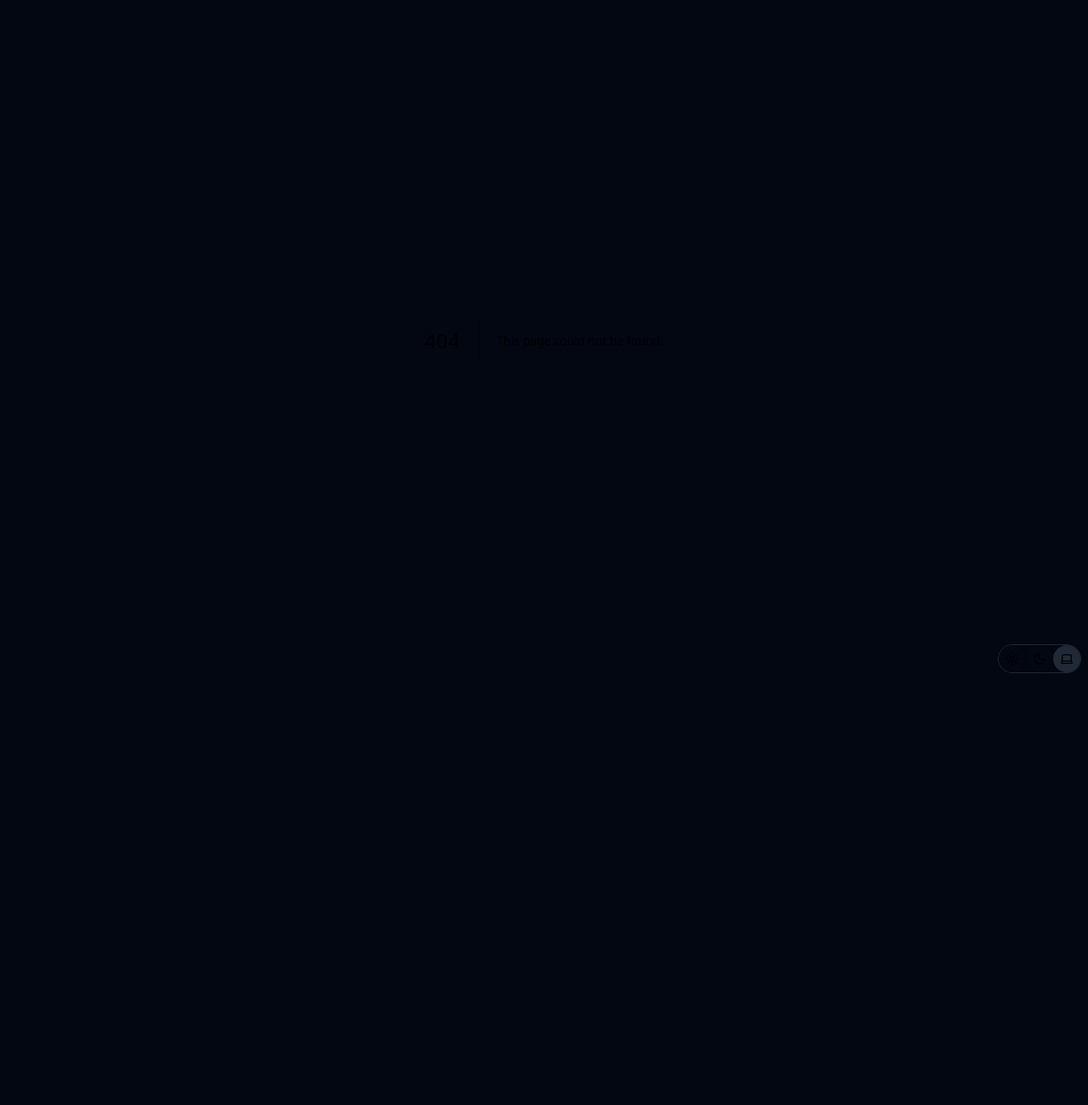
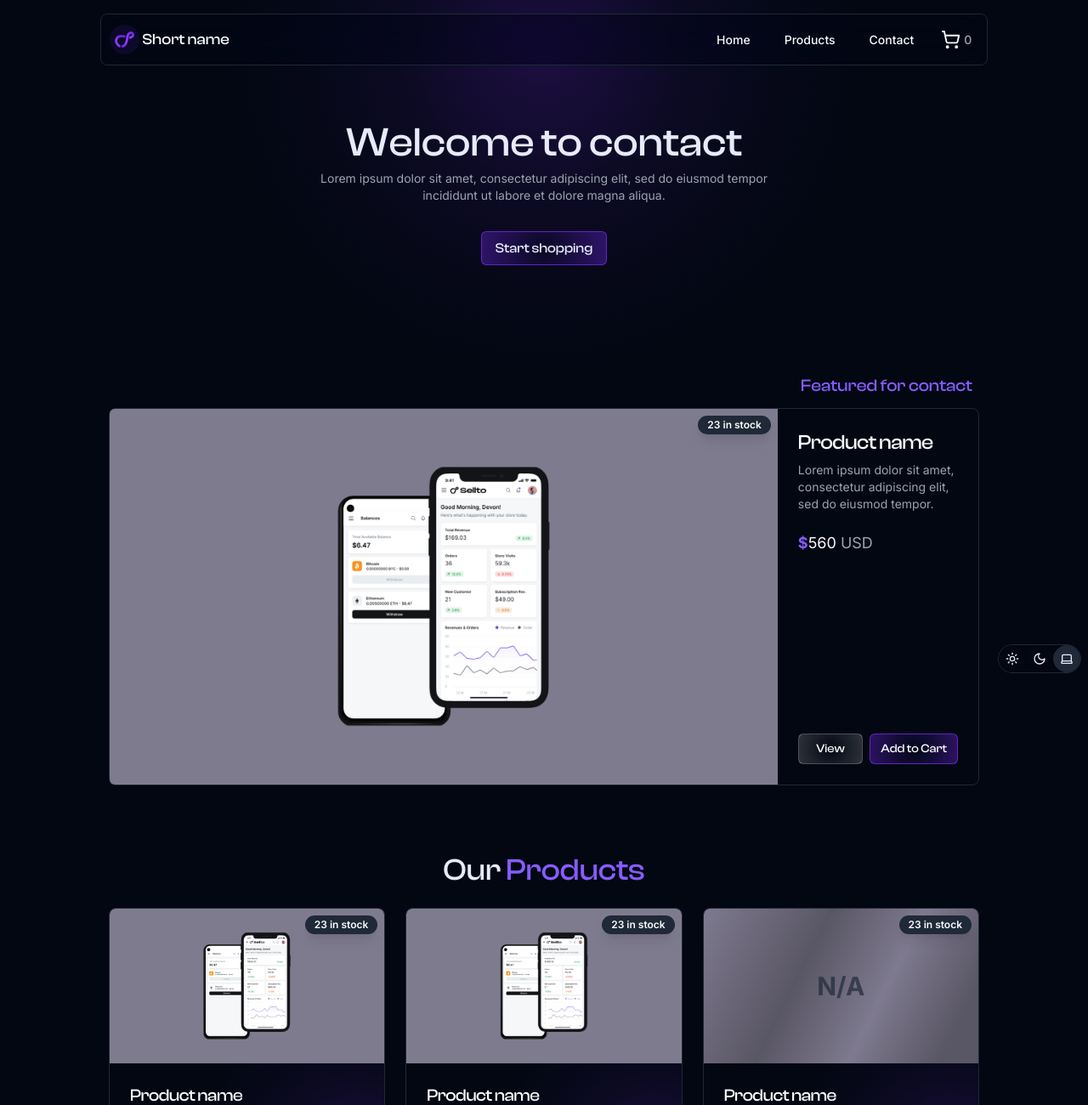
Before and after one commit to ahammadabdullah/sellto-merchant, a Next.js app: page /shop/contact in a window 1280 px wide. Before the commit this address had no page. Shown: the top 1300 px of the page at 85% size. Before the commit the page ends 800 px from the top, so only its background shows below. Built offline with nearby package versions, Linux system fonts and the light colour scheme.

Commit message:
[feat] subdomain

```diff
--- /dev/null
+++ b/src/app/shop/[subdomain]/page.tsx
@@ -0,0 +1,99 @@
+"use client";
+// libraries
+// import gsap from "gsap";
+import Link from "next/link";
+import Image from "next/image";
+import { ReactLenisProvider } from "@/components/helpers/LenisProvider";
+
+// components
+import { Button as CustomButton } from "@/components/ui/CustomButton";
+import { ShopHero } from "@/components/shop/Hero";
+import { FeaturedProduct } from "@/components/shop/FeaturedProduct";
+import { ProductCard } from "@/components/shop/ProductCard";
+import { Skeleton } from "@/components/ui/skeleton";
+import { ShopCtaCard } from "@/components/shop/ctaCard";
+import sampleProduct from "@/assets/sample_product.png";
+import { useParams } from "next/navigation";
+
+export default function Home() {
+  const params = useParams();
+  const subdomain = params.subdomain;
+
+  return (
+    <ReactLenisProvider>
+      <main className="w-full overflow-x-hidden">
+        <ShopHero
+          className=""
+          link="/shop/products"
+          title={`Welcome to ${subdomain}`}
+          sub_title="Lorem ipsum dolor sit amet, consectetur adipiscing elit, sed do eiusmod tempor incididunt ut labore et dolore magna aliqua."
+        />
+        <div className="mx-auto  max-w-[1024px] max-[1025px]:px-[0.5rem]">
+          <section className="">
+            <h1 className="font-clash font-medium text-xl md:text-right w-full px-2 mb-3 text-primary2">
+              Featured for {subdomain}
+            </h1>
+            {/* title max length 55chr subtitle max lenght 85chr  */}
+            <FeaturedProduct
+              id={"fawfhiwoah"}
+              stockCount={23}
+              title="Product name"
+              subtitle="Lorem ipsum dolor sit amet, consectetur adipiscing elit, sed do eiusmod tempor."
+              price="560"
+              image={sampleProduct}
+            ></FeaturedProduct>
+          </section>
+          <section className="py-28 sm:py-20">
+            <h1 className="font-clash font-medium text-3xl sm:text-4xl w-full text-center px-2 mb-6">
+              Our <span className="text-primary2">Products</span>
+            </h1>
+            <div className="grid sm:grid-cols-2 lg:grid-cols-3 gap-6 relative">
+              {/* title max length 55chr subtitle max lenght 85chr  */}
+
+              <ProductCard
+                id={"fawfhiwoah"}
+                stockCount={23}
+                title="Product name"
+                subtitle="Lorem ipsum dolor sit amet, consectetur adipiscing elit, sed do eiusmod tempor."
+                price="560"
+                image={sampleProduct}
+              ></ProductCard>
+              <ProductCard
+                id={"fawfhiwoah"}
+                stockCount={23}
+                title="Product name"
+                subtitle="Lorem ipsum dolor sit amet, consectetur adipiscing elit, sed do eiusmod tempor."
+                price="560"
+                image={sampleProduct}
+              ></ProductCard>
+              <ProductCard
+                className="lg:block hidden "
+                id={"fawfhiwoah"}
+                stockCount={23}
+                title="Product name"
+                subtitle="Lorem ipsum dolor sit amet, consectetur adipiscing elit, sed do eiusmod tempor."
+                price="560"
+              ></ProductCard>
+              <Skeleton className="w-full min-h-[120px]" />
+              <Skeleton className="w-full min-h-[120px] sm:block hidden" />
+              <Skeleton className="w-full min-h-[120px] lg:block hidden" />
+              <div className="w-full min-h-[10%] sm:min-h-[25%] bg-gradient-to-t from-background to-transparent  absolute bottom-0 grid place-items-center ">
+                <CustomButton asChild>
+                  <Link href={"/shop/products"}>View all products</Link>
+                </CustomButton>
+              </div>
+            </div>
+          </section>
+          <section className="py-6 sm:py-20">
+            {/* title max lenght 20chr  subtitle max lenght 150chr*/}
+            <ShopCtaCard
+              title="We’re here to help"
+              subtitle="If you’re in need of support for a product you purchased or just want
+          to say hi, please contact us by tapping the button below."
+            ></ShopCtaCard>
+          </section>
+        </div>
+      </main>
+    </ReactLenisProvider>
+  );
+}
--- a/src/app/shop/page.tsx
+++ b/src/app/shop/page.tsx
@@ -1,94 +1,12 @@
-// libraries
-// import gsap from "gsap";
-import Link from "next/link";
-import Image from "next/image";
-import { ReactLenisProvider } from "@/components/helpers/LenisProvider";
+import React from "react";
 
-// components
-import { Button as CustomButton } from "@/components/ui/CustomButton";
-import { ShopHero } from "@/components/shop/Hero";
-import { FeaturedProduct } from "@/components/shop/FeaturedProduct";
-import { ProductCard } from "@/components/shop/ProductCard";
-import { Skeleton } from "@/components/ui/skeleton";
-import { ShopCtaCard } from "@/components/shop/ctaCard";
-import sampleProduct from "@/assets/sample_product.png";
+const DefaultPage = () => {
+  return (
+    <div>
+      <h1>Default Page</h1>
+      <p>This is the default page.</p>
+    </div>
+  );
+};
 
-export default function Home() {
-  return (
-    <ReactLenisProvider>
-      <main className="w-full overflow-x-hidden">
-        <ShopHero
-          className=""
-          link="/shop/products"
-          title="Some awesome heading."
-          sub_title="Lorem ipsum dolor sit amet, consectetur adipiscing elit, sed do eiusmod tempor incididunt ut labore et dolore magna aliqua."
-        />
-        <div className="mx-auto  max-w-[1024px] max-[1025px]:px-[0.5rem]">
-          <section className="">
-            <h1 className="font-clash font-medium text-xl md:text-right w-full px-2 mb-3 text-primary2">
-              Featured
-            </h1>
-            {/* title max length 55chr subtitle max lenght 85chr  */}
-            <FeaturedProduct
-              id={"fawfhiwoah"}
-              stockCount={23}
-              title="Product name"
-              subtitle="Lorem ipsum dolor sit amet, consectetur adipiscing elit, sed do eiusmod tempor."
-              price="560"
-              image={sampleProduct}
-            ></FeaturedProduct>
-          </section>
-          <section className="py-28 sm:py-20">
-            <h1 className="font-clash font-medium text-3xl sm:text-4xl w-full text-center px-2 mb-6">
-              Our <span className="text-primary2">Products</span>
-            </h1>
-            <div className="grid sm:grid-cols-2 lg:grid-cols-3 gap-6 relative">
-              {/* title max length 55chr subtitle max lenght 85chr  */}
-
-              <ProductCard
-                id={"fawfhiwoah"}
-                stockCount={23}
-                title="Product name"
-                subtitle="Lorem ipsum dolor sit amet, consectetur adipiscing elit, sed do eiusmod tempor."
-                price="560"
-                image={sampleProduct}
-              ></ProductCard>
-              <ProductCard
-                id={"fawfhiwoah"}
-                stockCount={23}
-                title="Product name"
-                subtitle="Lorem ipsum dolor sit amet, consectetur adipiscing elit, sed do eiusmod tempor."
-                price="560"
-                image={sampleProduct}
-              ></ProductCard>
-              <ProductCard
-                className="lg:block hidden "
-                id={"fawfhiwoah"}
-                stockCount={23}
-                title="Product name"
-                subtitle="Lorem ipsum dolor sit amet, consectetur adipiscing elit, sed do eiusmod tempor."
-                price="560"
-              ></ProductCard>
-              <Skeleton className="w-full min-h-[120px]" />
-              <Skeleton className="w-full min-h-[120px] sm:block hidden" />
-              <Skeleton className="w-full min-h-[120px] lg:block hidden" />
-              <div className="w-full min-h-[10%] sm:min-h-[25%] bg-gradient-to-t from-background to-transparent  absolute bottom-0 grid place-items-center ">
-                <CustomButton asChild>
-                  <Link href={"/shop/products"}>View all products</Link>
-                </CustomButton>
-              </div>
-            </div>
-          </section>
-          <section className="py-6 sm:py-20">
-            {/* title max lenght 20chr  subtitle max lenght 150chr*/}
-            <ShopCtaCard
-              title="We’re here to help"
-              subtitle="If you’re in need of support for a product you purchased or just want
-          to say hi, please contact us by tapping the button below."
-            ></ShopCtaCard>
-          </section>
-        </div>
-      </main>
-    </ReactLenisProvider>
-  );
-}
+export default DefaultPage;
--- a/src/components/shop/nav/ShopNav.tsx
+++ b/src/components/shop/nav/ShopNav.tsx
@@ -19,9 +19,9 @@ import styles from "./ShopLandingNav.module.css";
 
 import { LinkType } from "@/types/types";
 const NavLinks: LinkType[] = [
-  { url: "/shop", label: "Home" },
-  { url: "/shop/products", label: "Products" },
-  { url: "/shop/contact", label: "Contact" },
+  { url: "/", label: "Home" },
+  { url: "/products", label: "Products" },
+  { url: "/contact", label: "Contact" },
 ];
 
 type ShopNavTypes = {
--- a/src/middleware.ts
+++ b/src/middleware.ts
@@ -1,20 +1,33 @@
 import NextAuth, { NextAuthConfig } from "next-auth";
 import { authConfig } from "./auth.config";
+import { NextResponse } from "next/server";
 
 const { auth } = NextAuth(authConfig as NextAuthConfig);
 
-export async function middleware(request: any) {
+import { NextRequest } from "next/server";
+
+export async function middleware(request: NextRequest) {
   const { nextUrl } = request;
   const session = await auth();
   const isLoggedIn = !!session?.user;
   const { pathname } = nextUrl;
 
+  const host = request.headers.get("host");
+  const subdomain = host?.split(".")[0];
   // const privateRoutes = ["/dashboard", "/dashboard/:path"];
   const privateRoutes = [""];
-
-  if (!isLoggedIn && privateRoutes.includes(pathname)) {
-    // Handle non-public routes
-    return Response.redirect(new URL("/login", nextUrl));
+  if (
+    !isLoggedIn &&
+    privateRoutes.some((route) => pathname.startsWith(route))
+  ) {
+    return NextResponse.redirect(new URL("/login", nextUrl));
+  }
+  if (subdomain && subdomain !== "localhost:3000") {
+    const url = nextUrl.clone();
+    url.pathname = `/shop/${subdomain}${url.pathname}`;
+    return NextResponse.rewrite(url);
+  } else {
+    return NextResponse.next();
   }
 }
 
```
Also changed, not shown: next.config.mjs (line endings or trailing spaces), src/app/shop/[subdomain]/layout.tsx (renamed from src/app/shop/layout.tsx), src/app/shop/[subdomain]/products/page.tsx (renamed from src/app/shop/products/page.tsx).
